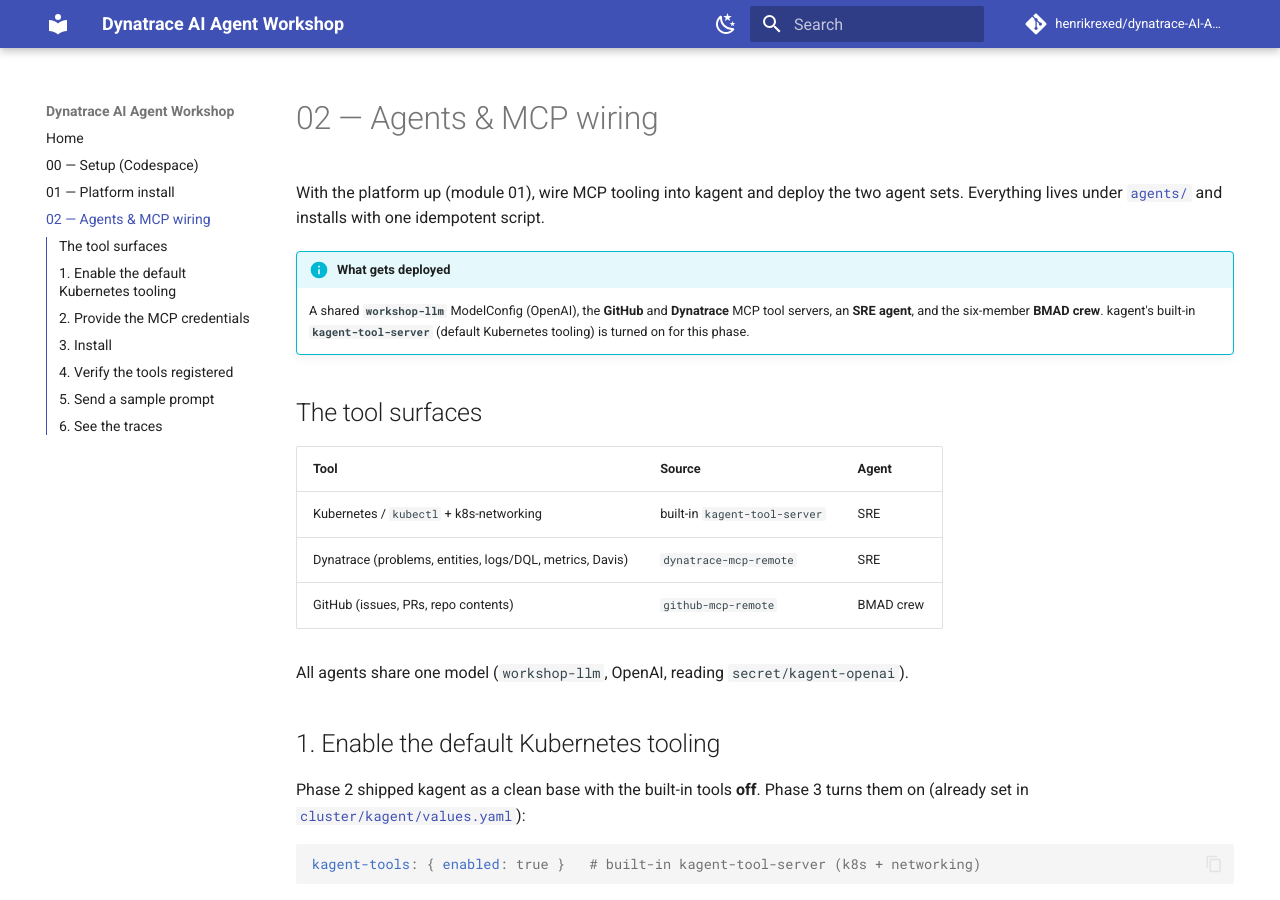
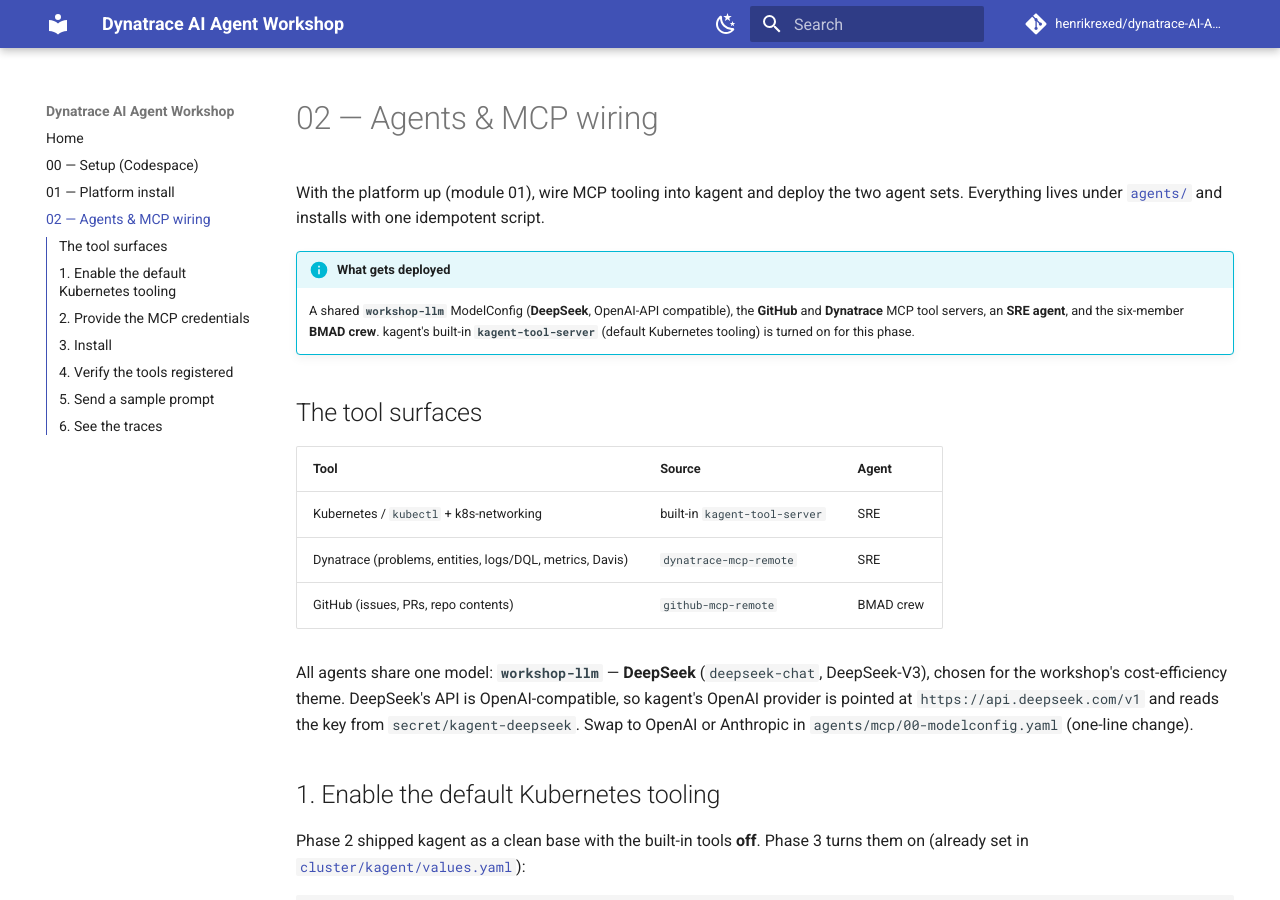
Before and after one commit to dynatrace-wwse/workshop-dynatrace-ai-agents, an MkDocs documentation site: the page built from docs/02-agents-mcp.md, in a window 1280 px wide and 900 px high. Built offline with MkDocs 1.6.1 and Material for MkDocs 9.7.7, drawn with Linux system fonts in a browser that asks for light colours; comment, search, counter and statistics services are not loaded.

Commit message:
feat(agents): default workshop LLM to DeepSeek
Board decision: use the DeepSeek API for the workshop (cost-efficiency) instead
of the gpt-4 default. DeepSeek is OpenAI-API compatible, so this is a baseUrl +
model + secret swap.

- agents/mcp/00-modelconfig.yaml: workshop-llm -> provider OpenAI, model
  deepseek-chat, openAI.baseUrl https://api.deepseek.com/v1, secret kagent-deepseek
  (DEEPSEEK_API_KEY). OpenAI/Anthropic kept as documented one-line alternatives.
- cluster/kagent/values.yaml: chart default provider -> same DeepSeek config.
- cluster/secrets.sh: create secret/kagent-deepseek from DEEPSEEK_API_KEY (or
  LLM_API_KEY fallback); OpenAI/Anthropic secrets now opt-in.
- cluster/versions.env: WORKSHOP_LLM_MODEL=deepseek-chat + WORKSHOP_LLM_BASE_URL.
- docs/02-agents-mcp.md, SECRETS.md, agents READMEs: DeepSeek is the default.

Co-Authored-By: Claude Opus 4.8 <noreply@anthropic.com>

```diff
--- a/docs/02-agents-mcp.md
+++ b/docs/02-agents-mcp.md
@@ -6,10 +6,10 @@ two agent sets. Everything lives under
 and installs with one idempotent script.
 
 !!! info "What gets deployed"
-    A shared **`workshop-llm`** ModelConfig (OpenAI), the **GitHub** and
-    **Dynatrace** MCP tool servers, an **SRE agent**, and the six-member **BMAD
-    crew**. kagent's built-in **`kagent-tool-server`** (default Kubernetes
-    tooling) is turned on for this phase.
+    A shared **`workshop-llm`** ModelConfig (**DeepSeek**, OpenAI-API compatible),
+    the **GitHub** and **Dynatrace** MCP tool servers, an **SRE agent**, and the
+    six-member **BMAD crew**. kagent's built-in **`kagent-tool-server`** (default
+    Kubernetes tooling) is turned on for this phase.
 
 ## The tool surfaces
 
@@ -19,7 +19,11 @@ and installs with one idempotent script.
 | Dynatrace (problems, entities, logs/DQL, metrics, Davis) | `dynatrace-mcp-remote` | SRE |
 | GitHub (issues, PRs, repo contents) | `github-mcp-remote` | BMAD crew |
 
-All agents share one model (`workshop-llm`, OpenAI, reading `secret/kagent-openai`).
+All agents share one model: **`workshop-llm`** — **DeepSeek** (`deepseek-chat`,
+DeepSeek-V3), chosen for the workshop's cost-efficiency theme. DeepSeek's API is
+OpenAI-compatible, so kagent's OpenAI provider is pointed at
+`https://api.deepseek.com/v1` and reads the key from `secret/kagent-deepseek`.
+Swap to OpenAI or Anthropic in `agents/mcp/00-modelconfig.yaml` (one-line change).
 
 ## 1. Enable the default Kubernetes tooling
 
```
Also changed, not shown: .devcontainer/SECRETS.md (+3 -3 lines), agents/README.md (+4 -3 lines), agents/bmad-crew/README.md (+3 -2 lines), 4 other files.
